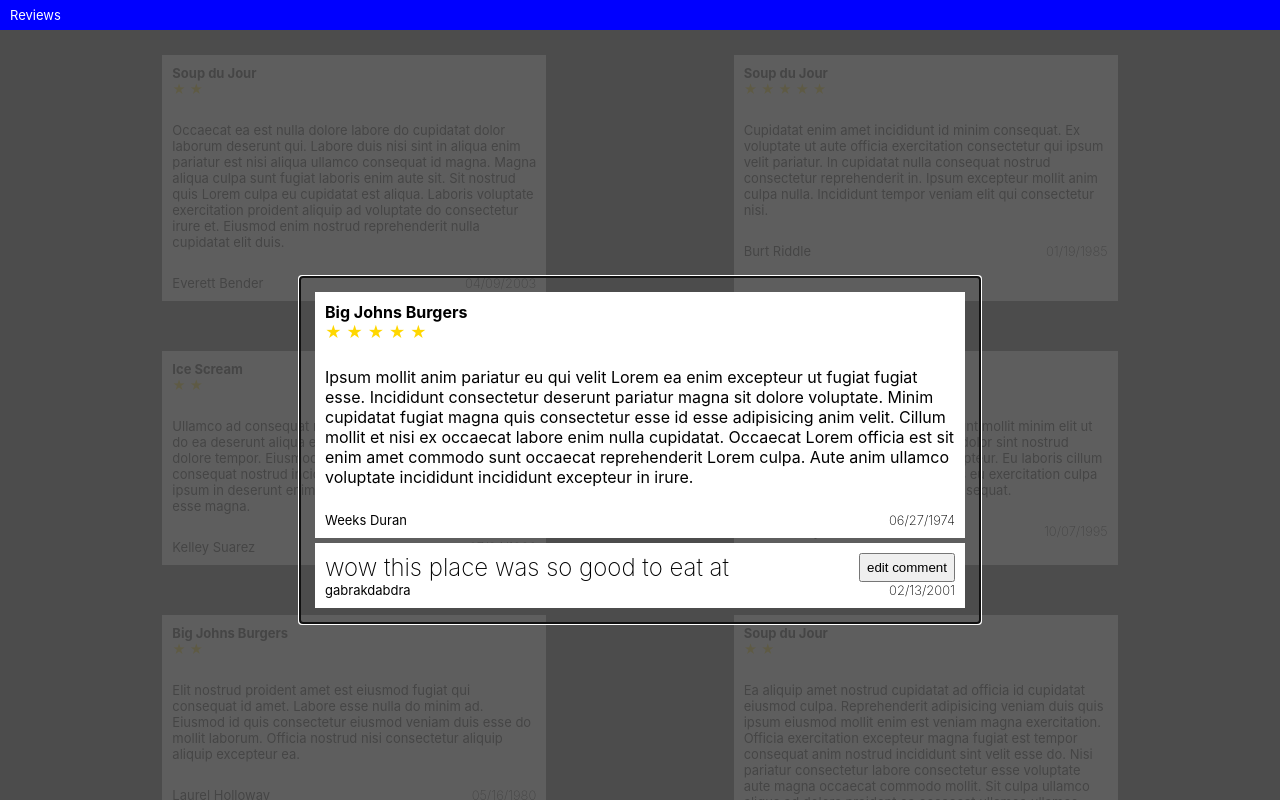
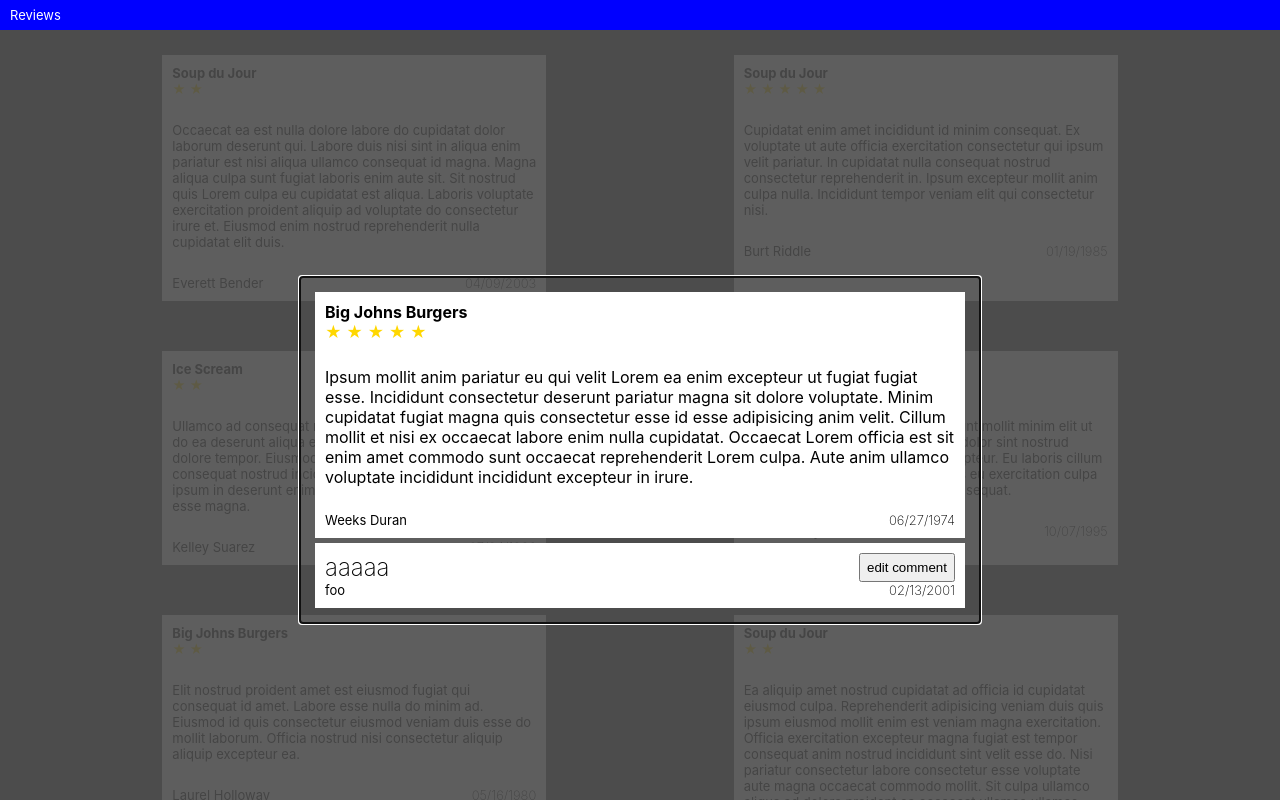
Before and after one commit to ggabrakadabra/review-details-page, a React (Create React App) app: page / in a window 1280 px wide. Both pictures are taken after a click on the button 354 px from the left and 186 px from the top of the page. Shown: the top 800 px of the page. Built offline with nearby package versions, Linux system fonts and the light colour scheme; data requests are answered from the project's data file.

Commit message:
edit comment works for both username and description

```diff
--- a/db.json
+++ b/db.json
@@ -9,9 +9,9 @@
       "content": "Ipsum mollit anim pariatur eu qui velit Lorem ea enim excepteur ut fugiat fugiat esse. Incididunt consectetur deserunt pariatur magna sit dolore voluptate. Minim cupidatat fugiat magna quis consectetur esse id esse adipisicing anim velit. Cillum mollit et nisi ex occaecat labore enim nulla cupidatat. Occaecat Lorem officia est sit enim amet commodo sunt occaecat reprehenderit Lorem culpa. Aute anim ullamco voluptate incididunt incididunt excepteur in irure.\r\n",
       "publishedAt": "Thu Jun 27 1974 11:46:39 GMT-0500 (Central Daylight Time)",
       "comment": {
-        "date": "Thursday, February 13, 7:57 am ",
-        "username": "gabrakdabdra",
-        "description": "wow this place was so good to eat at"
+        "date": "Thursday, February 13, 11:49 am ",
+        "username": "foo",
+        "description": "aaaaa"
       }
     },
     {
@@ -20,7 +20,13 @@
       "place": "Soup du Jour",
       "published_at": "Wed Apr 09 2003 01:15:36 GMT-0500 (Central Daylight Time)",
       "rating": 2,
-      "content": "Occaecat ea est nulla dolore labore do cupidatat dolor laborum deserunt qui. Labore duis nisi sint in aliqua enim pariatur est nisi aliqua ullamco consequat id magna. Magna aliqua culpa sunt fugiat laboris enim aute sit. Sit nostrud quis Lorem culpa eu cupidatat est aliqua. Laboris voluptate exercitation proident aliquip ad voluptate do consectetur irure et. Eiusmod enim nostrud reprehenderit nulla cupidatat elit duis.\r\n"
+      "content": "Occaecat ea est nulla dolore labore do cupidatat dolor laborum deserunt qui. Labore duis nisi sint in aliqua enim pariatur est nisi aliqua ullamco consequat id magna. Magna aliqua culpa sunt fugiat laboris enim aute sit. Sit nostrud quis Lorem culpa eu cupidatat est aliqua. Laboris voluptate exercitation proident aliquip ad voluptate do consectetur irure et. Eiusmod enim nostrud reprehenderit nulla cupidatat elit duis.\r\n",
+      "publishedAt": "Wed Apr 09 2003 01:15:36 GMT-0500 (Central Daylight Time)",
+      "comment": {
+        "date": "Thursday, February 13, 9:57 am ",
+        "username": "gfdgdgfd",
+        "description": "gdfgfdgdf"
+      }
     },
     {
       "id": "5d7072035e3b9ab65839a7a7",
--- a/src/components/CommentForm/CommentForm.tsx
+++ b/src/components/CommentForm/CommentForm.tsx
@@ -18,8 +18,8 @@ export default function CommentForm(props: CommentFormProps) {
   } = props;
 
   const [comment, setComment] = React.useState({
-    commentUsername: '',
-    commentDescription:''
+    commentUsername: username || '',
+    commentDescription: description || ''
   });
 
   const {
--- a/src/components/ReviewDetailsCard/ReviewDetailsCard.tsx
+++ b/src/components/ReviewDetailsCard/ReviewDetailsCard.tsx
@@ -44,7 +44,7 @@ export default function ReviewDetailsCard(props: ReviewDetailsCardProps) {
 
   async function addOrEditComment(username: string, description: string) {
     const editComment = {
-      date: reviewResponse.date,
+      date: moment().format('dddd, MMMM DD, h:mm a z').toString(),
       username,
       description
     }
```
